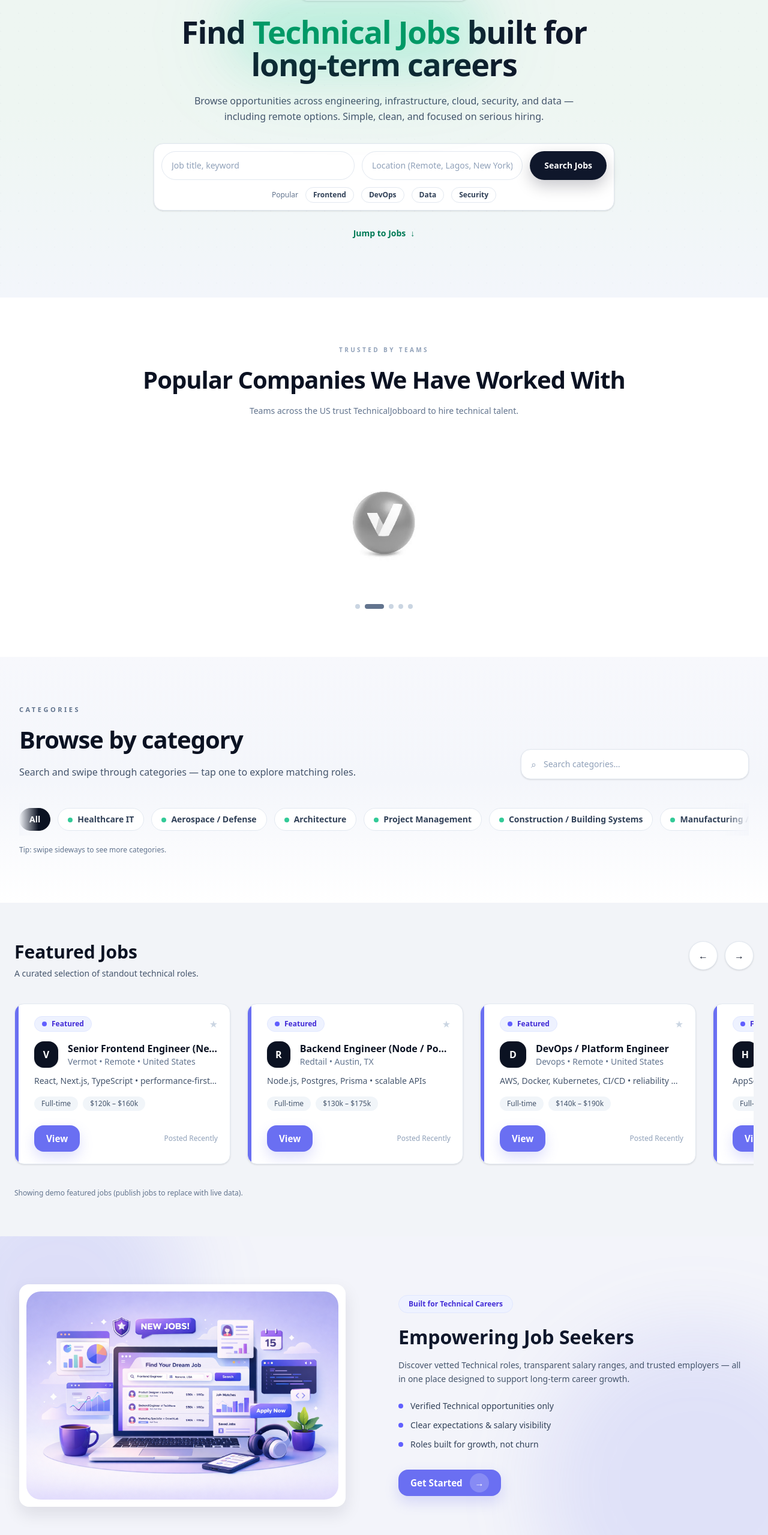
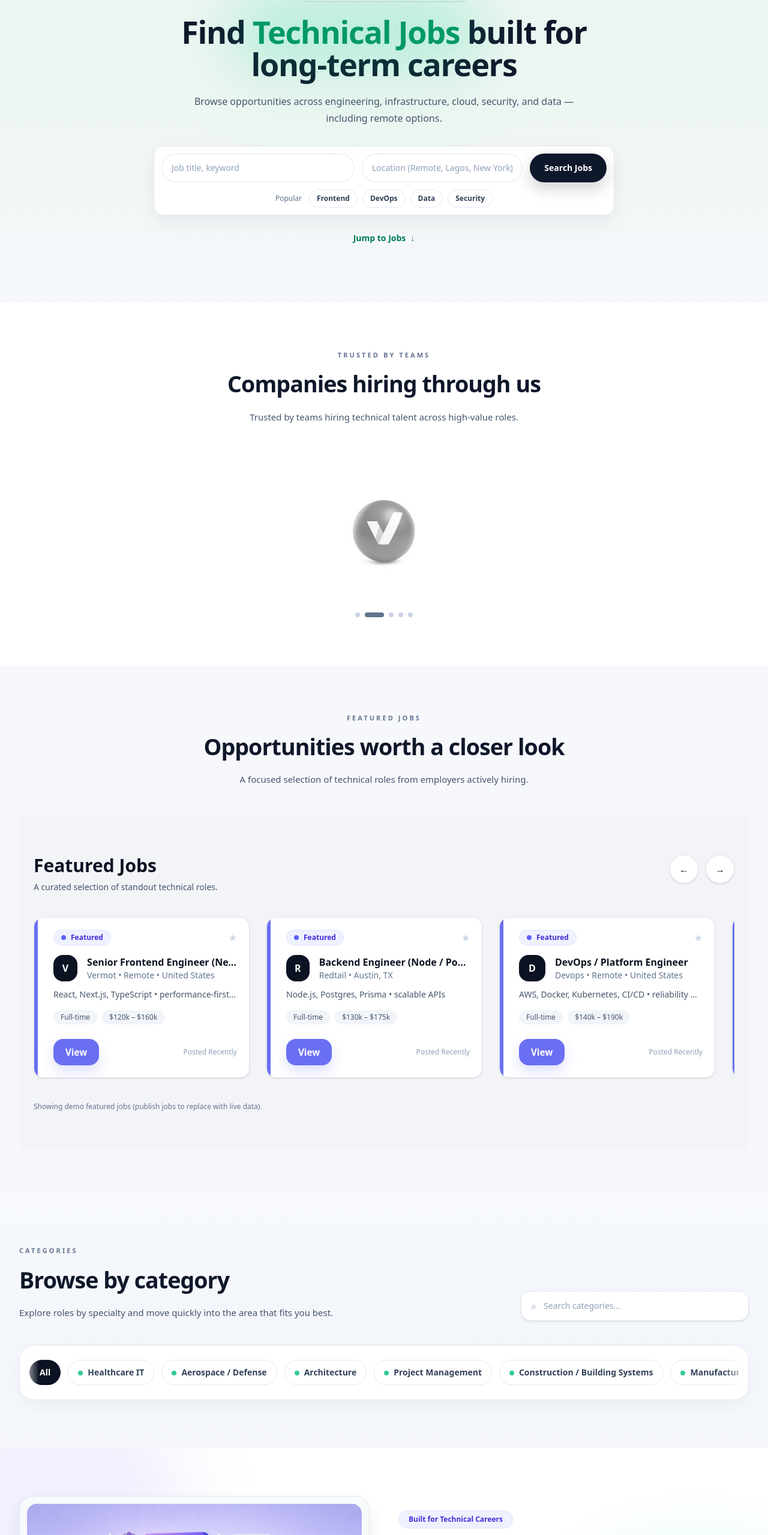
Before and after one commit to adebisidolapo/technicaljobboard, a Next.js app: page / in a window 1280 px wide. Shown: the part 241-2800 px from the top of the page at 60% size. Built offline with nearby package versions, Linux system fonts and the light colour scheme; no server answers; the database is empty.

Commit message:
update homepage

```diff
--- a/app/page.tsx
+++ b/app/page.tsx
@@ -20,19 +20,11 @@ const CATEGORIES = [
 export default function Home() {
   const router = useRouter();
 
-  // hero inputs
   const [heroQ, setHeroQ] = useState("");
   const [heroLoc, setHeroLoc] = useState("");
 
-  // category chips
   const [categoryQuery, setCategoryQuery] = useState("");
   const [selectedCategory, setSelectedCategory] = useState("");
-
-  const inputBase =
-    "h-12 w-full rounded-xl border border-slate-200 bg-white px-4 text-sm text-slate-900 outline-none placeholder:text-slate-400 focus:ring-2 focus:ring-emerald-200";
-
-  const chipBase =
-    "shrink-0 rounded-full border px-4 py-2 text-sm font-semibold transition active:scale-[0.99]";
 
   const filteredCategories = useMemo(() => {
     const q = categoryQuery.toLowerCase().trim();
@@ -53,12 +45,38 @@ export default function Home() {
     el.scrollIntoView({ behavior: "smooth", block: "start" });
   };
 
+  const container = "mx-auto w-full max-w-7xl px-4 sm:px-6 lg:px-8";
+  const wideContainer = "mx-auto w-full px-4 sm:px-6 lg:px-8";
+  const sectionPadding = "py-14 sm:py-16 md:py-20";
+
+  const eyebrow =
+    "text-[11px] font-semibold uppercase tracking-[0.28em] text-slate-500";
+  const sectionTitle =
+    "mt-3 text-[clamp(1.6rem,3.2vw,2.35rem)] font-extrabold tracking-tight text-[#0F172A]";
+  const sectionBody =
+    "mt-3 max-w-2xl text-[15px] leading-7 text-slate-600";
+
+  const inputBase =
+    "h-12 w-full rounded-xl border border-slate-200 bg-white px-4 text-sm text-slate-900 outline-none placeholder:text-slate-400 transition focus:border-emerald-300 focus:ring-4 focus:ring-emerald-100";
+
+  const primaryButton =
+    "inline-flex h-12 items-center justify-center rounded-xl bg-slate-900 px-6 text-sm font-semibold text-white shadow-[0_10px_26px_rgba(2,6,23,0.18)] transition hover:bg-slate-800";
+
+  const secondaryButton =
+    "inline-flex h-12 items-center justify-center rounded-xl border border-slate-200 bg-white px-6 text-sm font-semibold text-slate-700 transition hover:border-slate-300 hover:bg-slate-50";
+
+  const textButton =
+    "inline-flex items-center gap-2 text-sm font-semibold text-emerald-700 transition hover:text-emerald-800 hover:underline";
+
+  const chipBase =
+    "shrink-0 rounded-full border px-4 py-2.5 text-sm font-semibold transition active:scale-[0.99]";
+
   return (
-    <main className="min-h-screen bg-[#F3F6FB] font-sans text-[#0F172A]">
+    <main className="min-h-screen bg-[#F6F8FC] font-sans text-[#0F172A]">
       {/* ================= HERO ================= */}
       <section className="relative overflow-hidden bg-[#EEF6F2]">
         <div className="pointer-events-none absolute inset-0">
-          <div className="absolute inset-0 bg-gradient-to-b from-[#EEF6F2] via-[#EEF6F2] to-[#F3F6FB]" />
+          <div className="absolute inset-0 bg-gradient-to-b from-[#EEF6F2] via-[#EEF6F2] to-[#F6F8FC]" />
           <div
             className="absolute inset-0 opacity-[0.16]"
             style={{
@@ -69,14 +87,14 @@ export default function Home() {
           />
         </div>
 
-        <div className="relative mx-auto w-full max-w-7xl px-4 sm:px-6 lg:px-8">
+        <div className={`relative ${container}`}>
           <div className="mx-auto max-w-3xl py-14 text-center sm:py-18 md:py-22 lg:py-24">
             <div className="mx-auto inline-flex items-center gap-2 rounded-full border border-slate-900/10 bg-white/70 px-4 py-2 text-[11px] font-semibold text-slate-700 shadow-sm backdrop-blur">
               <span className="inline-block h-2 w-2 rounded-full bg-emerald-500" />
               Curated roles • Remote friendly • Fast apply
             </div>
 
-            <h1 className="mt-6 font-extrabold leading-[1.05] tracking-tight text-[#0F172A] text-[clamp(2rem,4.2vw,3.25rem)]">
+            <h1 className="mt-6 text-[clamp(2rem,4.2vw,3.25rem)] font-extrabold leading-[1.05] tracking-tight text-[#0F172A]">
               Find{" "}
               <span className="relative inline-block">
                 <span
@@ -94,15 +112,13 @@ export default function Home() {
               built for long-term careers
             </h1>
 
-            <p className="mx-auto mt-5 max-w-2xl text-[14.5px] leading-relaxed text-slate-600 sm:text-[15.5px] md:text-[16px]">
+            <p className="mx-auto mt-5 max-w-2xl text-[15px] leading-7 text-slate-600 sm:text-[16px]">
               Browse opportunities across engineering, infrastructure, cloud,
-              security, and data — including remote options. Simple, clean, and
-              focused on serious hiring.
+              security, and data — including remote options.
             </p>
 
             <div className="mt-8">
-              <div className="mx-auto max-w-3xl rounded-2xl border border-slate-200 bg-white p-3 shadow-sm">
-                {/* On small screens: stacked inputs + button. On md+: grid. */}
+              <div className="mx-auto max-w-3xl rounded-2xl border border-slate-200 bg-white p-3 shadow-[0_12px_30px_rgba(15,23,42,0.06)]">
                 <div className="grid grid-cols-1 gap-3 md:grid-cols-[1.2fr_1fr_auto] md:items-center">
                   <label className="sr-only" htmlFor="hero-q">
                     Job title or keyword
@@ -137,14 +153,14 @@ export default function Home() {
                   <button
                     type="button"
                     onClick={runHeroSearch}
-                    className="h-12 w-full rounded-xl bg-slate-900 px-6 text-sm font-semibold text-white transition hover:bg-slate-800 md:w-auto shadow-[0_10px_26px_rgba(2,6,23,0.22)]"
+                    className={`${primaryButton} w-full md:w-auto`}
                   >
                     Search Jobs
                   </button>
                 </div>
 
-                <div className="mt-3 flex flex-wrap items-center justify-center gap-x-3 gap-y-2 text-xs text-slate-500">
-                  <span>Popular</span>
+                <div className="mt-3 flex flex-wrap items-center justify-center gap-x-2 gap-y-2 text-xs text-slate-500">
+                  <span className="mr-1 font-medium">Popular</span>
                   {["Frontend", "DevOps", "Data", "Security"].map((t) => (
                     <button
                       key={t}
@@ -153,7 +169,7 @@ export default function Home() {
                         setHeroQ(t);
                         setTimeout(runHeroSearch, 0);
                       }}
-                      className="rounded-full border border-slate-200 bg-white px-3 py-1 font-semibold text-slate-700 hover:border-slate-300"
+                      className="rounded-full border border-slate-200 bg-white px-3 py-1.5 text-xs font-semibold text-slate-700 transition hover:border-slate-300 hover:bg-slate-50"
                     >
                       {t}
                     </button>
@@ -165,7 +181,7 @@ export default function Home() {
             <button
               type="button"
               onClick={jumpToFeatured}
-              className="mt-7 inline-flex items-center gap-2 text-sm font-semibold text-emerald-700 hover:underline"
+              className={`mt-7 ${textButton}`}
             >
               Jump to Jobs <span aria-hidden>↓</span>
             </button>
@@ -174,48 +190,59 @@ export default function Home() {
       </section>
 
       {/* ================= TRUSTED BY TEAMS ================= */}
-      <section className="bg-white py-14 sm:py-16 md:py-20">
-        <div className="mx-auto w-full max-w-7xl px-4 sm:px-6 lg:px-8">
+      <section className={`bg-white ${sectionPadding}`}>
+        <div className={container}>
           <div className="text-center">
-            <p className="text-[10px] font-semibold uppercase tracking-[0.34em] text-slate-400">
-              Trusted by teams
+            <p className={eyebrow}>Trusted by teams</p>
+            <h2 className={sectionTitle}>Companies hiring through us</h2>
+            <p className="mx-auto mt-3 max-w-2xl text-[15px] leading-7 text-slate-600">
+              Trusted by teams hiring technical talent across high-value roles.
             </p>
-            <h2 className="mt-3 text-[clamp(1.5rem,3.4vw,2.5rem)] font-extrabold tracking-tight text-[#0B1222]">
-              Popular Companies We Have Worked With
-            </h2>
-            <p className="mx-auto mt-3 max-w-2xl text-sm text-slate-500">
-              Teams across the US trust TechnicalJobboard to hire technical
-              talent.
-            </p>
+          </div>
         </div>
 
         <div className="mt-10 sm:mt-12 md:mt-14">
+          <div className={wideContainer}>
             <CompanyLogoCarousel />
           </div>
+        </div>
+      </section>
+
+      {/* ================= FEATURED JOBS ================= */}
+      <section id="featured" className={sectionPadding}>
+        <div className={container}>
+          <div className="mb-8 text-center sm:mb-10 md:mb-12">
+            <p className={eyebrow}>Featured jobs</p>
+            <h2 className={sectionTitle}>Opportunities worth a closer look</h2>
+            <p className="mx-auto mt-3 max-w-2xl text-[15px] leading-7 text-slate-600">
+              A focused selection of technical roles from employers actively
+              hiring.
+            </p>
+          </div>
+        </div>
+
+        <div className={wideContainer}>
+          <FeaturedJobsSection />
         </div>
       </section>
 
       {/* ================= CATEGORIES ================= */}
       <section
         id="categories"
-        className="relative overflow-hidden bg-[#F4F6FB] py-14 sm:py-16 md:py-20"
+        className={`relative overflow-hidden bg-[#F3F6FB] ${sectionPadding}`}
       >
         <div className="pointer-events-none absolute inset-0">
-          <div className="absolute inset-0 bg-gradient-to-b from-[#F7F8FC] via-[#F4F6FB] to-white" />
+          <div className="absolute inset-0 bg-gradient-to-b from-[#F7F9FC] via-[#F3F6FB] to-[#F6F8FC]" />
         </div>
 
-        <div className="relative mx-auto w-full max-w-7xl px-4 sm:px-6 lg:px-8">
+        <div className={`relative ${container}`}>
           <div className="flex flex-col gap-6 md:flex-row md:items-end md:justify-between">
             <div>
-              <p className="text-[11px] font-semibold uppercase tracking-[0.32em] text-slate-500">
-                Categories
-              </p>
-              <h3 className="mt-3 text-[clamp(1.5rem,3.2vw,2.5rem)] font-extrabold tracking-tight text-[#0B1222]">
-                Browse by category
-              </h3>
-              <p className="mt-3 max-w-2xl text-sm text-slate-600 md:text-base">
-                Search and swipe through categories — tap one to explore matching
-                roles.
+              <p className={eyebrow}>Categories</p>
+              <h3 className={sectionTitle}>Browse by category</h3>
+              <p className={sectionBody}>
+                Explore roles by specialty and move quickly into the area that
+                fits you best.
               </p>
             </div>
 
@@ -227,7 +254,7 @@ export default function Home() {
                 <input
                   value={categoryQuery}
                   onChange={(e) => setCategoryQuery(e.target.value)}
-                  placeholder="Search categories…"
+                  placeholder="Search categories..."
                   className="w-full bg-transparent text-sm text-slate-700 outline-none placeholder:text-slate-400"
                 />
               </div>
@@ -254,8 +281,7 @@ export default function Home() {
           </div>
 
           <div className="mt-8 sm:mt-10">
-            {/* Better mobile experience: snap + padding + gradient edges */}
-            <div className="relative">
+            <div className="relative rounded-3xl border border-slate-200 bg-white p-4 shadow-[0_12px_28px_rgba(15,23,42,0.04)]">
               <div className="no-scrollbar flex gap-3 overflow-x-auto scroll-smooth py-2 pr-2 snap-x snap-mandatory">
                 <button
                   type="button"
@@ -309,20 +335,15 @@ export default function Home() {
                 })}
               </div>
 
-              {/* subtle fade edges */}
               <div
-                className="pointer-events-none absolute inset-y-0 left-0 w-8 bg-gradient-to-r from-[#F4F6FB] to-transparent"
+                className="pointer-events-none absolute inset-y-0 left-0 w-8 rounded-l-3xl bg-gradient-to-r from-white to-transparent"
                 aria-hidden
               />
               <div
-                className="pointer-events-none absolute inset-y-0 right-0 w-10 bg-gradient-to-l from-[#F4F6FB] to-transparent"
+                className="pointer-events-none absolute inset-y-0 right-0 w-10 rounded-r-3xl bg-gradient-to-l from-white to-transparent"
                 aria-hidden
               />
             </div>
-          </div>
-
-          <div className="mt-4 text-xs text-slate-500">
-            Tip: swipe sideways to see more categories.
           </div>
 
           {filteredCategories.length === 0 && (
@@ -334,24 +355,21 @@ export default function Home() {
         </div>
       </section>
 
-      {/* ================= FEATURED JOBS ================= */}
-      <FeaturedJobsSection />
-
       {/* ================= EMPOWERING ================= */}
-      <section className="relative overflow-hidden bg-[#F3F4FA] py-14 sm:py-16 md:py-20">
+      <section className={`relative overflow-hidden bg-white ${sectionPadding}`}>
         <div className="pointer-events-none absolute inset-0">
-          <div className="absolute -top-28 -left-28 h-[420px] w-[420px] rounded-full bg-[rgba(106,111,242,0.16)] blur-3xl" />
-          <div className="absolute -bottom-36 right-[-140px] h-[520px] w-[520px] rounded-full bg-[rgba(106,111,242,0.14)] blur-3xl" />
+          <div className="absolute -top-28 -left-28 h-[420px] w-[420px] rounded-full bg-[rgba(106,111,242,0.10)] blur-3xl" />
+          <div className="absolute -bottom-36 right-[-140px] h-[520px] w-[520px] rounded-full bg-emerald-100 blur-3xl" />
         </div>
 
-        <div className="relative mx-auto w-full max-w-7xl px-4 sm:px-6 lg:px-8">
+        <div className={`relative ${container}`}>
           <div className="grid grid-cols-1 items-center gap-10 md:grid-cols-2 md:gap-12">
             <div className="flex justify-center md:justify-start">
-              <div className="rounded-2xl bg-white p-3 shadow-[0_12px_28px_rgba(15,23,42,0.10)]">
+              <div className="rounded-3xl border border-slate-200 bg-[#F8FAFC] p-3 shadow-[0_12px_28px_rgba(15,23,42,0.07)]">
                 <img
                   src="/empower-platform.png"
                   alt="Job platform dashboard illustration"
-                  className="w-full max-w-[520px] rounded-xl"
+                  className="w-full max-w-[560px] rounded-2xl"
                 />
               </div>
             </div>
@@ -361,41 +379,46 @@ export default function Home() {
                 Built for Technical Careers
               </span>
 
-              <h3 className="mt-4 text-[clamp(1.5rem,3vw,2rem)] font-extrabold text-slate-900">
+              <h3 className="mt-4 text-[clamp(1.55rem,3vw,2rem)] font-extrabold tracking-tight text-slate-900">
                 Empowering Job Seekers
               </h3>
 
-              <p className="mt-3 max-w-xl text-sm leading-relaxed text-slate-600">
-                Discover vetted Technical roles, transparent salary ranges, and
-                trusted employers — all in one place designed to support long-term
-                career growth.
+              <p className="mt-3 max-w-xl text-[15px] leading-7 text-slate-600">
+                Discover vetted technical roles, transparent salary ranges, and
+                trusted employers in one focused experience.
               </p>
 
               <ul className="mt-6 space-y-3 text-sm text-slate-700">
                 <li className="flex items-center gap-3">
-                  <span className="h-2 w-2 rounded-full bg-indigo-500" />
-                  Verified Technical opportunities only
+                  <span className="h-2.5 w-2.5 rounded-full bg-indigo-500" />
+                  Verified technical opportunities
                 </li>
                 <li className="flex items-center gap-3">
-                  <span className="h-2 w-2 rounded-full bg-indigo-500" />
-                  Clear expectations & salary visibility
+                  <span className="h-2.5 w-2.5 rounded-full bg-indigo-500" />
+                  Clearer expectations and visibility
                 </li>
                 <li className="flex items-center gap-3">
-                  <span className="h-2 w-2 rounded-full bg-indigo-500" />
-                  Roles built for growth, not churn
+                  <span className="h-2.5 w-2.5 rounded-full bg-indigo-500" />
+                  Roles built for long-term growth
                 </li>
               </ul>
 
+              <div className="mt-8 flex flex-wrap gap-3">
                 <button
                   type="button"
                   onClick={() => router.push("/all-jobs")}
-                className="btn-primary mt-8 inline-flex items-center gap-3 rounded-2xl px-6 py-3 text-sm font-semibold shadow-md"
+                  className={primaryButton}
                 >
                   Get Started
-                <span className="inline-flex h-8 w-8 items-center justify-center rounded-full bg-white/20">
-                  →
-                </span>
                 </button>
+                <button
+                  type="button"
+                  onClick={() => router.push("/all-jobs?loc=Remote")}
+                  className={secondaryButton}
+                >
+                  Remote Roles
+                </button>
+              </div>
             </div>
           </div>
         </div>
```
Lines whose indentation alone changed are shown as unchanged.
